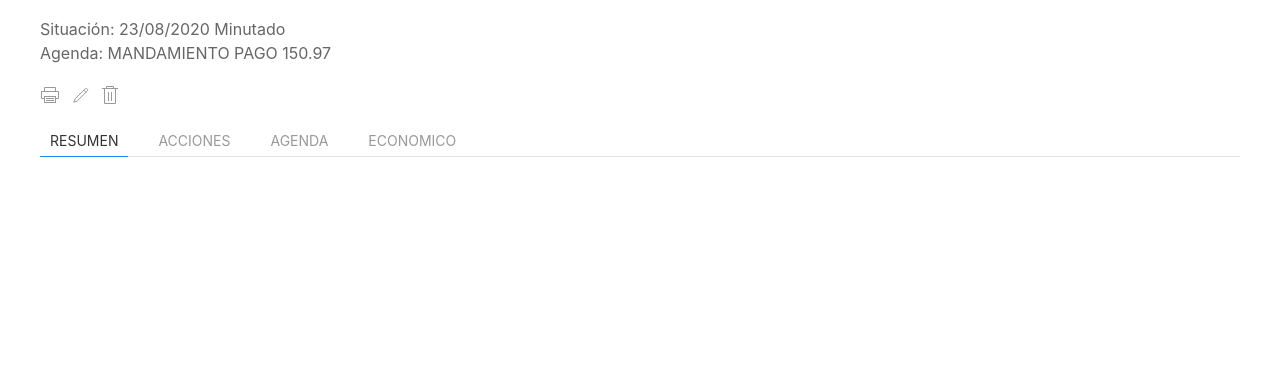
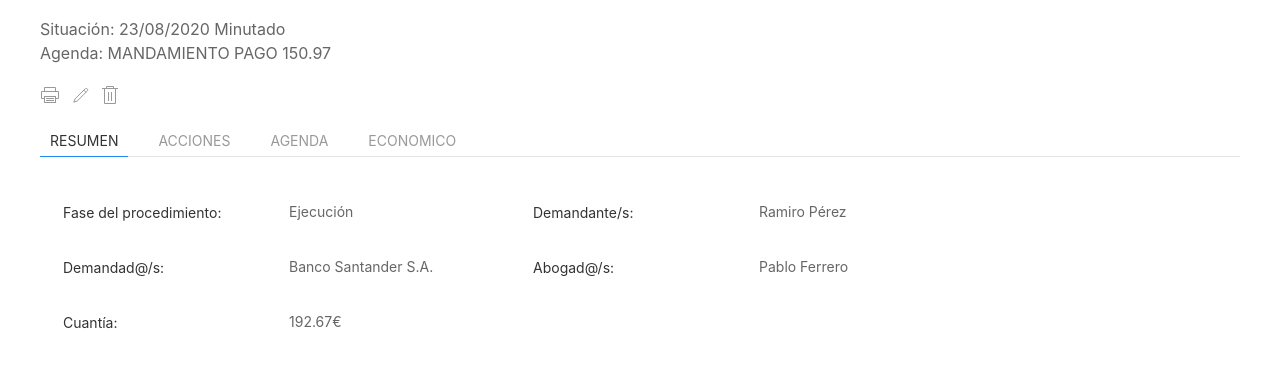
Before and after one commit to HipyCas/WeLex, a plain HTML site: page expediente.html in a window 1280 px wide. Shown: the part 193-560 px from the top of the page. Drawn offline with nearby package versions, Linux system fonts and the light colour scheme.

Commit message:
Expediente resumen
Created the content of the resumen tab in expediente.html

```diff
--- a/expediente.html
+++ b/expediente.html
@@ -4,7 +4,7 @@
     <title>Ramón Office</title>
 
     <meta charset="utf-8">
-	<meta name="viewport" content="width=device-width, initial-scale=1.0"/>
+    <meta name="viewport" content="width=device-width, initial-scale=1.0" />
 
     <!-- UIkit CSS -->
     <link rel="stylesheet" href="https://cdn.jsdelivr.net/npm/uikit@3.5.5/dist/css/uikit.min.css" />
@@ -42,7 +42,8 @@
                                     <li><ul class="uk-iconnav uk-padding-small">
                                         <li><a href="iniciar" uk-icon="users"></a></li>
                                         <li><a href="salir" uk-icon="sign-out"></a></li>
-	                    			</ul></li>
+                                    </ul>
+                                    </li>
                                 </ul>
                             </div>
                         </li>
@@ -65,7 +66,9 @@
         <!-- Introducción -->
         <div class="uk-article uk-margin-top uk-margin-bottom">
             <h3 class="uk-article-title">67/20 - SANTANDER S.A. vs RAMIRO PÉREZ</h3>
-    		<p class="uk-article-meta">Juzgado de Primera Instancia de A Coruña Nº 2 - 8654/2020</p>
+            <p class="uk-article-meta">
+                Juzgado de Primera Instancia de A Coruña Nº 2 - 8654/2020
+            </p>
             <p class="uk-article-lead">
                 Situación: 23/08/2020 Minutado<br>
                 Agenda: MANDAMIENTO PAGO 150.97
@@ -88,7 +91,41 @@
             </ul>
             <!-- Tab content -->
             <ul class="uk-switcher">
-    			<li></li>
+                <!-- Resumen contenido -->
+                <li class="uk-padding-small">
+                    <form class="uk-grid-small uk-form-small uk-form-horizontal" uk-grid>
+                        <div class="uk-widht-1-1">
+                            <label class="uk-form-label" for="resumen-form-fase">Fase del procedimiento: </label>
+                            <div class="uk-form-controls">
+                                <input id="resumen-form-fase" class="uk-input uk-form-blank" value="Ejecución">
+                            </div>
+                        </div>
+                        <div class="uk-widht-1-2">
+                            <label class="uk-form-label" for="resumen-form-demanda">Demandante/s: </label>
+                            <div class="uk-form-controls">
+                                <input id="resumen-form-demanda" class="uk-input uk-form-blank" value="Ramiro Pérez">
+                            </div>
+                        </div>
+                        <div class="uk-widht-1-2">
+                            <label class="uk-form-label" for="resumen-form-demandado">Demandad@/s: </label>
+                            <div class="uk-form-controls">
+                                <input id="resumen-form-demandado" class="uk-input uk-form-blank" value="Banco Santander S.A.">
+                            </div>
+                        </div>
+                        <div class="uk-widht-1-2">
+                            <label class="uk-form-label" for="resumen-form-aboga">Abogad@/s: </label>
+                            <div class="uk-form-controls">
+                                <input id="resumen-form-aboga" class="uk-input uk-form-blank" value="Pablo Ferrero">
+                            </div>
+                        </div>
+                        <div class="uk-widht-1-2">
+                            <label class="uk-form-label" for="resumen-form-cuantia">Cuantía: </label>
+                            <div class="uk-form-controls">
+                                <input id="resumen-form-cuantia" class="uk-input uk-form-blank" value="192.67€">
+                            </div>
+                        </div>
+                    </form>
+                </li>
                 <!-- Actuaciones contenido -->
                 <li class="uk-padding-small">
                     <!-- Filtered table -->
@@ -149,12 +186,14 @@
                                         <li><a href="acchivo?act=6787&n=1" uk-icon="file-pdf"></a></li>
                                         <li><a href="archivo?act=6787&n=2" uk-icon="file-text"></a></li>
                                         <li><a href="agenda/editar?act=6787" uk-icon="calendar"></a></li>
-        							</ul></td>
+                                    </ul>
+                                    </td>
                                     <td><ul class="uk-iconnav">
                                         <li><a href="actuacion/editar/6787" uk-icon="pencil"></a></li>
                                         <li><a href="actuacion/eliminar/6787" uk-icon="trash"></a></li>
                                         <li><a href="actuación/notificaciones/6787" uk-icon="mail" uk-tooltip="Notificaciones"></a></li>
-        							</ul></td>
+                                    </ul>
+                                    </td>
                                 </tr>
                                 <tr data-author="marta" data-atach="archivos calendario" data-date="2020-08-20">
                                     <th>20/08/2020</th>
@@ -163,11 +202,13 @@
                                     <td><ul class="uk-iconnav">
                                         <li><a href="acchivo?act=6787&n=1" uk-icon="file-pdf" uk-tooltip="MI-67/20.pdf"></a></li>
                                         <li><a href="agenda/editar?act=6787" uk-icon="calendar" uk-tooltip="Recordatorio"></a></li>
-        							</ul></td>
+                                    </ul>
+                                    </td>
                                     <td><ul class="uk-iconnav">
                                         <li><a href="actuacion/editar/6787" uk-icon="pencil" uk-tooltip="Editar"></a></li>
                                         <li><a href="actuacion/eliminar/6787" uk-icon="trash" uk-tooltip="Eliminar"></a></li>
-        							</ul></td>
+                                    </ul>
+                                    </td>
                                 </tr>
                             </tbody>
                         </table>
```
Lines whose indentation alone changed are shown as unchanged.
